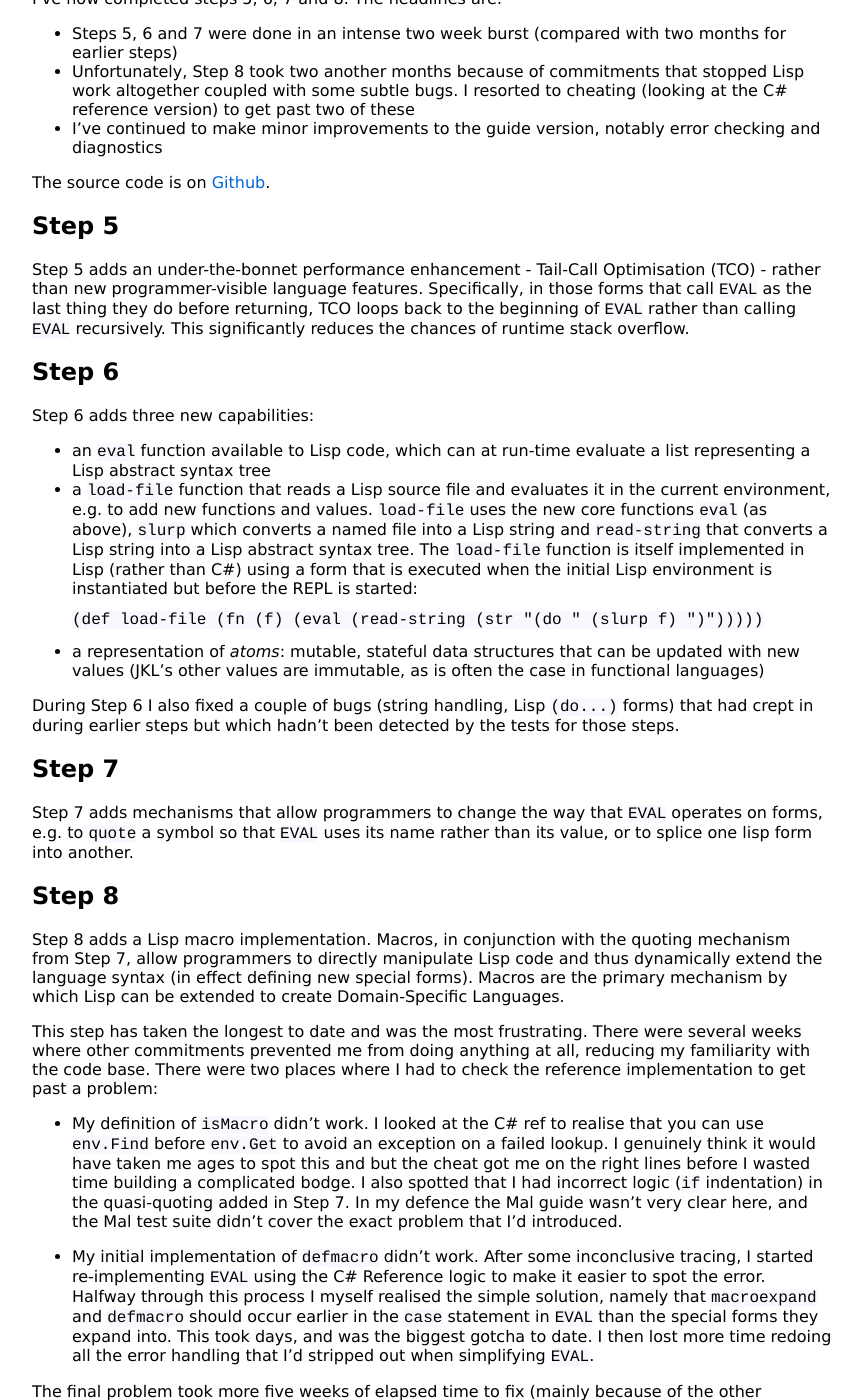
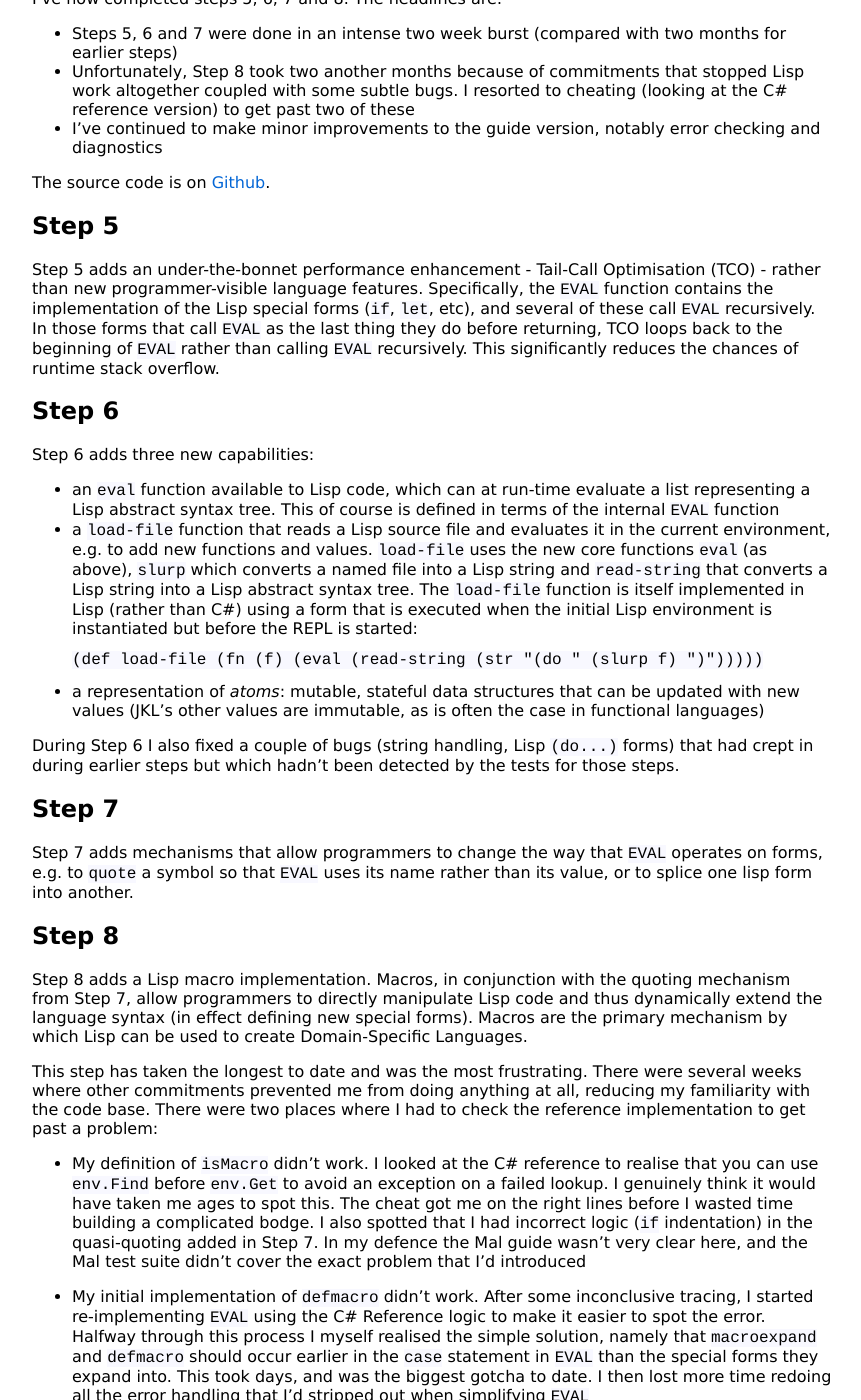
Before and after one commit to KineticLensman/KineticLensman.github.io, a Jekyll site: the page built from _posts/2019-04-14-MAL-3.md, in a window 1280 px wide and 1400 px high, scrolled down 282 px. Shown: the whole window, without its empty margins (208-1069 px from the left). Built offline with Jekyll 4.4.1, drawn with Linux system fonts in a browser that asks for light colours; some of the changed text lies outside the part shown.

Commit message:
Typos and minor wording improvements

````diff
--- a/_posts/2019-04-14-MAL-3.md
+++ b/_posts/2019-04-14-MAL-3.md
@@ -4,7 +4,7 @@ title: "Make a Lisp [3] Technical SITREP"
 date: 2019-04-14
 ---
 
-This is the third SITREP for my ongoing make-a-lisp project. The [first post](https://www.non-kinetic-effects.co.uk/blog/2019/01/01/MAL-1) in this series describes the background and goals, and [SITREP 2](https://www.non-kinetic-effects.co.uk/blog/2019/01/21/MAL-2) describes what happened in steps 0 to 4.
+This is the third SITREP for my ongoing Make-a-Lisp project. The [first post](https://www.non-kinetic-effects.co.uk/blog/2019/01/01/MAL-1) in this series describes the background and goals, and [SITREP 2](https://www.non-kinetic-effects.co.uk/blog/2019/01/21/MAL-2) describes what happened in steps 0 to 4.
 
 ## Summary
 
@@ -17,11 +17,11 @@ The source code is on [Github](https://github.com/KineticLensman/JK-s-Lisp/tree/
 
 ## Step 5
 
-Step 5 adds an under-the-bonnet performance enhancement - Tail-Call Optimisation (TCO) - rather than new programmer-visible language features. Specifically, in those forms that call `EVAL` as the last thing they do before returning, TCO loops back to the beginning of `EVAL` rather than calling `EVAL` recursively. This significantly reduces the chances of runtime stack overflow.
+Step 5 adds an under-the-bonnet performance enhancement - Tail-Call Optimisation (TCO) - rather than new programmer-visible language features. Specifically, the `EVAL` function contains the implementation of the Lisp special forms (`if`, `let`, etc), and several of these call `EVAL` recursively. In those forms that call `EVAL` as the last thing they do before returning, TCO loops back to the beginning of `EVAL` rather than calling `EVAL` recursively. This significantly reduces the chances of runtime stack overflow.
 
 ## Step 6
 Step 6 adds three new capabilities:
-* an `eval` function available to Lisp code, which can at run-time evaluate a list representing a Lisp abstract syntax tree
+* an `eval` function available to Lisp code, which can at run-time evaluate a list representing a Lisp abstract syntax tree. This of course is defined in terms of the internal `EVAL` function
 * a `load-file` function that reads a Lisp source file and evaluates it in the current environment, e.g. to add new functions and values. `load-file` uses the new core functions `eval` (as above), `slurp` which converts a named file into a Lisp string and `read-string` that converts a Lisp string into a Lisp abstract syntax tree. The `load-file` function is itself implemented in Lisp (rather than C#) using a form that is executed when the initial Lisp environment is instantiated but before the REPL is started:
 ```
 (def load-file (fn (f) (eval (read-string (str "(do " (slurp f) ")")))))
@@ -36,13 +36,13 @@ Step 7 adds mechanisms that allow programmers to change the way that `EVAL` oper
 
 ## Step 8
 
-Step 8 adds a Lisp macro implementation. Macros, in conjunction with the quoting mechanism from Step 7, allow programmers to directly manipulate Lisp code and thus dynamically extend the language syntax (in effect defining new special forms). Macros are the primary mechanism by which Lisp can be extended to create Domain-Specific Languages.
+Step 8 adds a Lisp macro implementation. Macros, in conjunction with the quoting mechanism from Step 7, allow programmers to directly manipulate Lisp code and thus dynamically extend the language syntax (in effect defining new special forms). Macros are the primary mechanism by which Lisp can be used to create Domain-Specific Languages.
 
 This step has taken the longest to date and was the most frustrating. There were several weeks where other commitments prevented me from doing anything at all, reducing my familiarity with the code base. There were two places where I had to check the reference implementation to get past a problem:
 
-* My definition of `isMacro` didn't work. I looked at the C# ref to realise that you can use `env.Find` before `env.Get` to avoid an exception on a failed lookup. I genuinely think it would have taken me ages to spot this and but the cheat got me on the right lines before I wasted time building a complicated bodge. I also spotted that I had incorrect logic (`if` indentation) in the quasi-quoting added in Step 7. In my defence the Mal guide wasn't very clear here, and the Mal test suite didn't cover the exact problem that I'd introduced.
+* My definition of `isMacro` didn't work. I looked at the C# reference to realise that you can use `env.Find` before `env.Get` to avoid an exception on a failed lookup. I genuinely think it would have taken me ages to spot this. The cheat got me on the right lines before I wasted time building a complicated bodge. I also spotted that I had incorrect logic (`if` indentation) in the quasi-quoting added in Step 7. In my defence the Mal guide wasn't very clear here, and the Mal test suite didn't cover the exact problem that I'd introduced
 
-* My initial implementation of `defmacro` didn't work. After some inconclusive tracing, I started re-implementing `EVAL` using the C# Reference logic to make it easier to spot the error. Halfway through this process I myself realised the simple solution, namely that `macroexpand` and `defmacro` should occur earlier in the `case` statement in `EVAL` than the special forms they expand into. This took days, and was the biggest gotcha to date. I then lost more time redoing all the error handling that I'd stripped out when simplifying `EVAL`.
+* My initial implementation of `defmacro` didn't work. After some inconclusive tracing, I started re-implementing `EVAL` using the C# Reference logic to make it easier to spot the error. Halfway through this process I myself realised the simple solution, namely that `macroexpand` and `defmacro` should occur earlier in the `case` statement in `EVAL` than the special forms they expand into. This took days, and was the biggest gotcha to date. I then lost more time redoing all the error handling that I'd stripped out when simplifying `EVAL`
 
 The final problem took more five weeks of elapsed time to fix (mainly because of the other commitments that stopped all progress). The problem manifested when I tested the `or` macro provided in the Mal guide: `(or false false 1)` returned `false` rather than `1`. I spent a lot of time tracing the Step 8 code, not helped by the enforced downtime. Step-wise debugging was challenging because of the deeply recursive `EVAL` calls due to the `or` macro itself:
 
````
Also changed, not shown: other parts of _posts/2019-04-14-MAL-3.md (+6 -6 lines).
